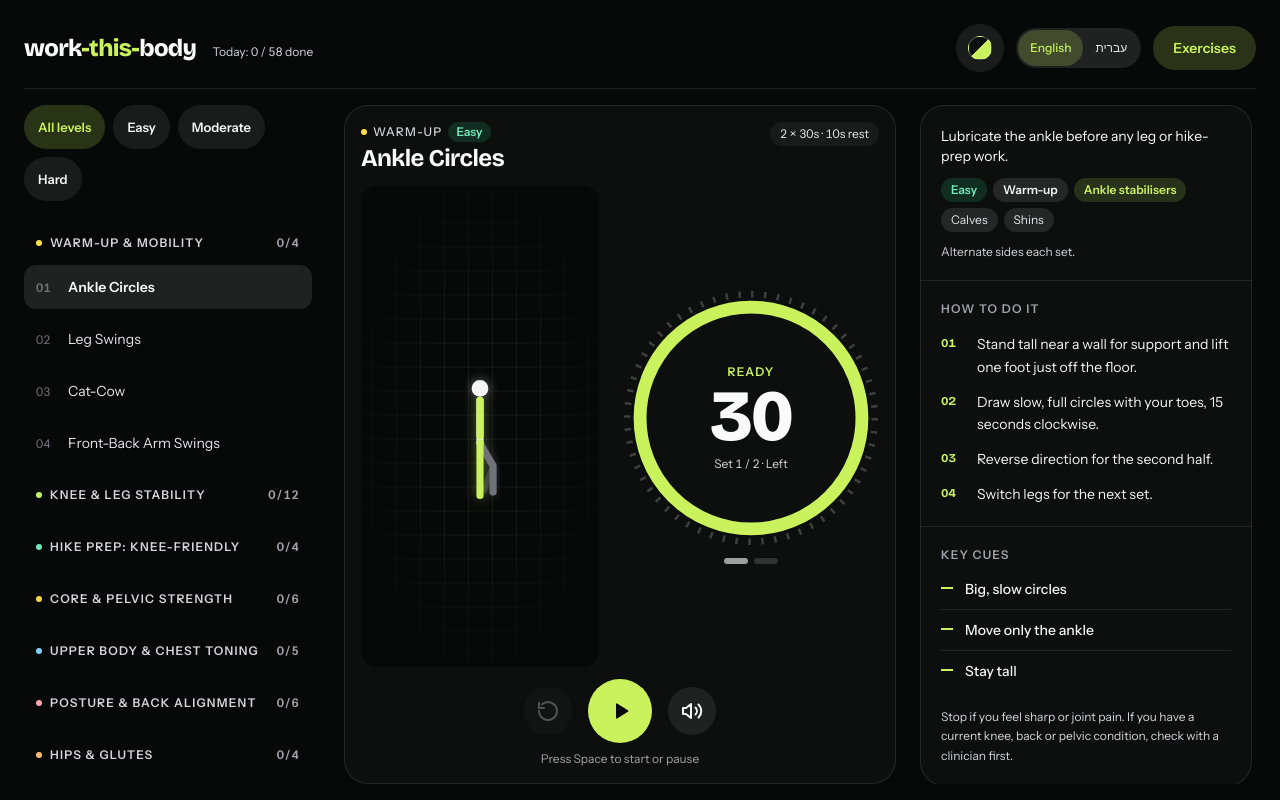
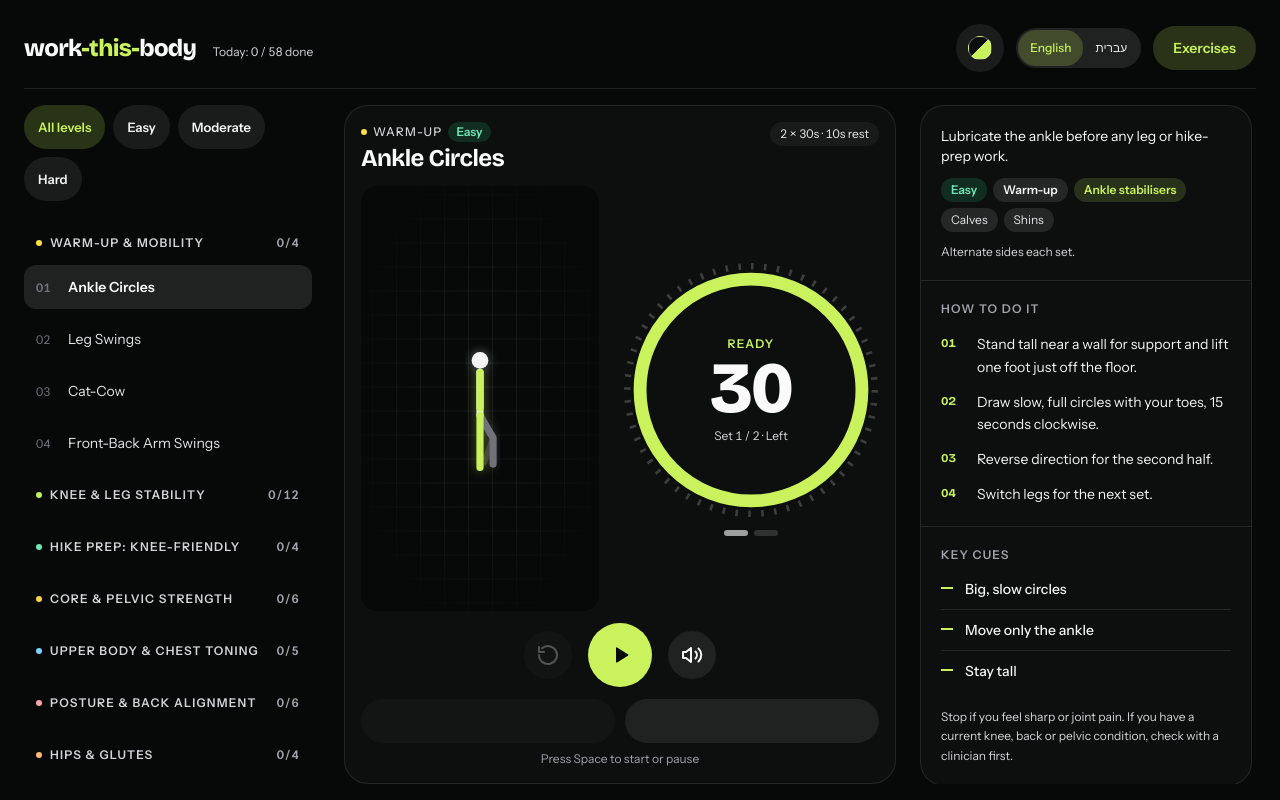
Before and after one commit to adikobi/work-this-body, a Next.js app: page / in a window 1280 px wide. Built offline with nearby package versions, Linux system fonts and the light colour scheme.

Commit message:
Update button classes and conditions for next exercise
Refactor button rendering logic based on exercise status.

```diff
--- a/components/Workout.tsx
+++ b/components/Workout.tsx
@@ -210,15 +210,20 @@ export default function Workout({ exercise, category, next, onNext, onComplete,
           </button>
         </div>
 
-        {t.status === "done" && next && (
+        {/* Always rendered so the stage never jumps; buttons enable when they apply. */}
+        <div className="mt-3 flex shrink-0 items-stretch gap-2.5">
+          <button type="button" className="btn btn-secondary h-auto flex-1 whitespace-normal py-2" onClick={t.skipRest} disabled={!resting || t.status === "idle"}>
+            {ui.skipRest}
+          </button>
           <button
             type="button"
             onClick={onNext}
-            className="btn btn-primary animate-rise mt-3 w-full whitespace-normal py-2"
+            disabled={!next}
+            className={`btn h-auto flex-1 whitespace-normal py-2 ${t.status === "done" ? "btn-primary animate-rise" : "btn-secondary"}`}
           >
-            {ui.nextExercise(next.name)}
+            {t.status === "done" && next ? ui.nextExercise(next.name) : ui.skipToNext}
           </button>
-        )}
+        </div>
         <p className="sr-only" aria-live="polite">{ui.live(label, t.set, exercise.sets, side)}</p>
         <p className="mt-2 hidden shrink-0 text-center text-xs text-zinc-400 lg:block">{ui.spaceHint}</p>
       </section>
```
